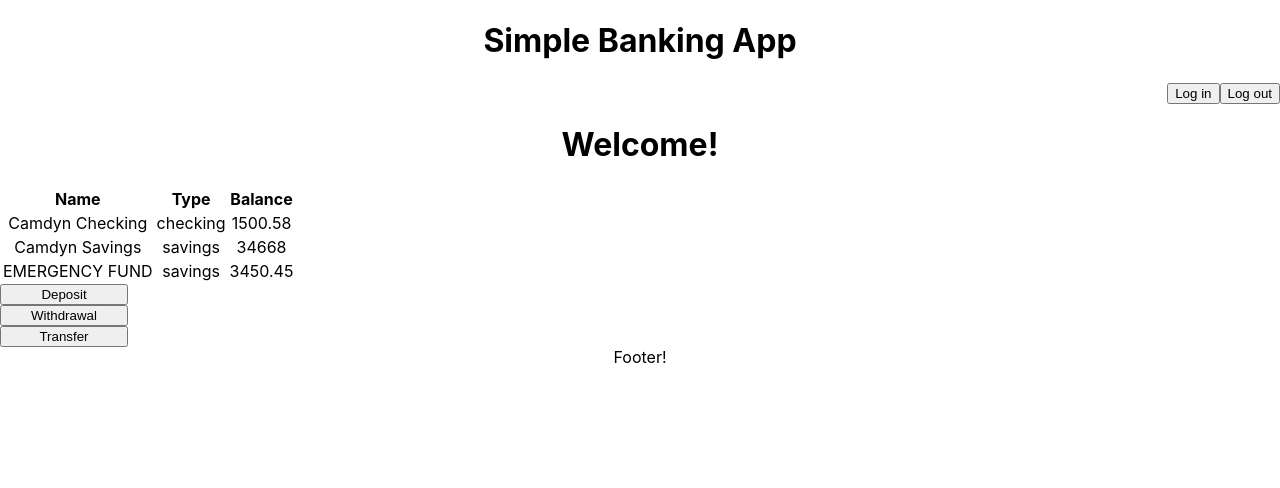
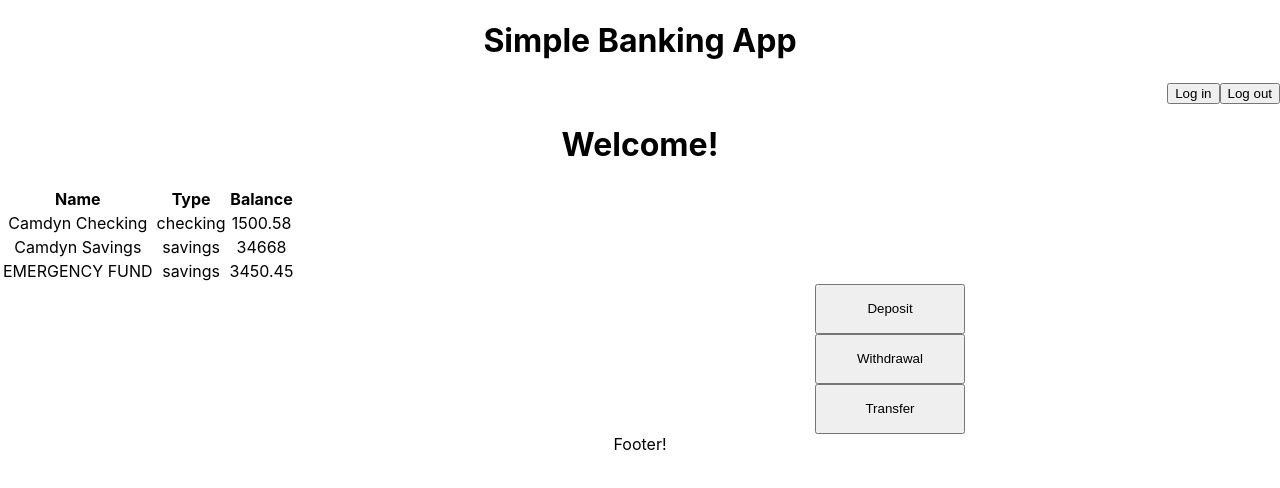
Before and after one commit to CamboSlice16/simple-banking-app, a React (Create React App) app in the folder frontend/simple-banking-app/: page / in a window 1280 px wide. Shown: the top 488 px of the page. Built offline with nearby package versions, Linux system fonts and the light colour scheme.

Commit message:
Styling for home page

```diff
--- a/frontend/simple-banking-app/src/common/ListAccountsComponent.jsx
+++ b/frontend/simple-banking-app/src/common/ListAccountsComponent.jsx
@@ -1,8 +1,9 @@
+// Lists Accounts for the logged in user
+// Located on Home Page
 
+// TODO: Styling!
 
 const ListAccountComponent = ({accounts}) => {
-
-
     return (
         <div>
             <table>
--- a/frontend/simple-banking-app/src/components/Home/HomePage.css
+++ b/frontend/simple-banking-app/src/components/Home/HomePage.css
@@ -1,6 +1,16 @@
+.btn-group {
+    display: inline-block;
+}
+
 .btn-group button {
     display: block;
     cursor: pointer;
-    width: 10%;
+    width: 150px;
+    height: 50px;
     text-align: center;
+    margin-left: 500px;
 }
+
+.tbl-group {
+    margin: auto;
+}
--- a/frontend/simple-banking-app/src/components/Home/HomePage.jsx
+++ b/frontend/simple-banking-app/src/components/Home/HomePage.jsx
@@ -26,12 +26,17 @@ const HomePage = () => {
         {id: 3, name: "EMERGENCY FUND", type: "savings", balance: 3450.45, owner_id: 1}
     ]
 
+    // TODO: Get real account data
+    // TODO: Get real User ID
+
     return (
         <div>
             <h1>Welcome!</h1>
-            <div display="inline-block">
+            <div>
+                <div class="tbl-group">
                 { accounts.length == 0 ? "You don't have any accounts open." :
                 <ListAccountComponent accounts={accounts} />}
+                </div>
                 <div class="btn-group">
                     <button name="deposit" type="button" onClick={handleDeposit}>Deposit</button>
                     <button name="withdrawal" type="button" onClick={handleWithdrawal}>Withdrawal</button>
```
